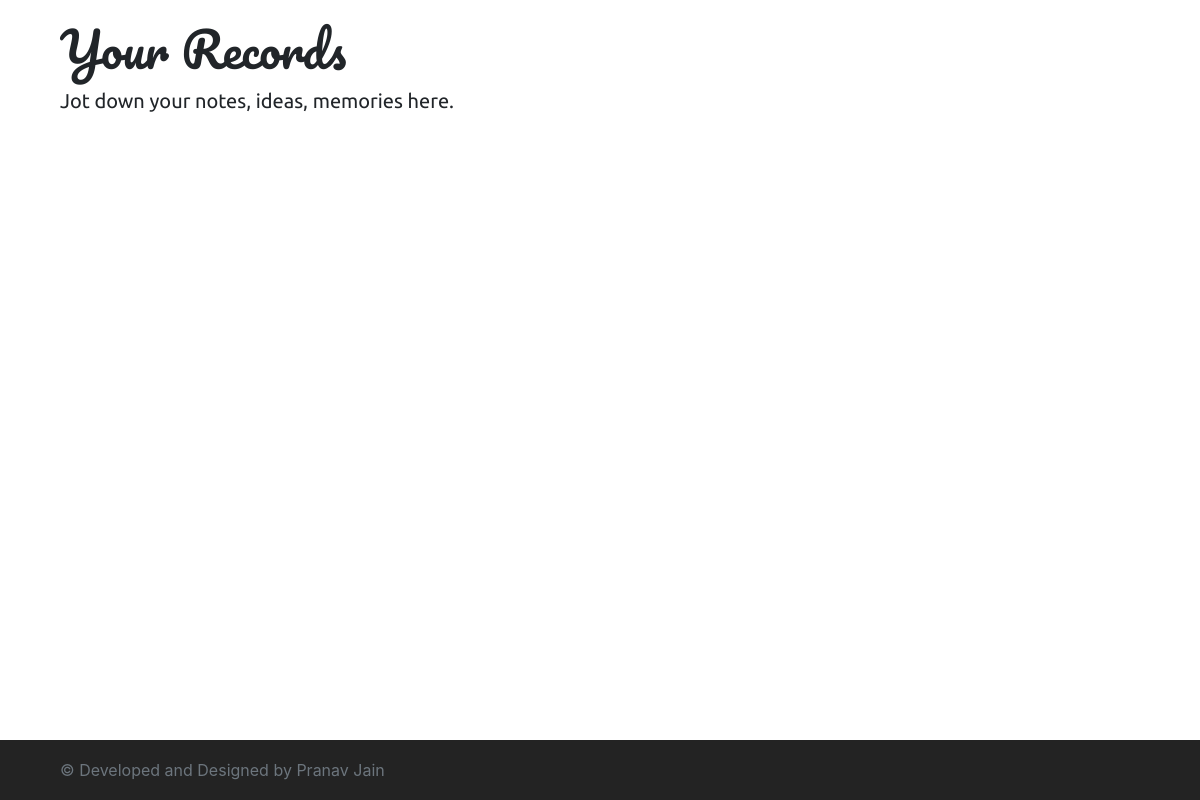
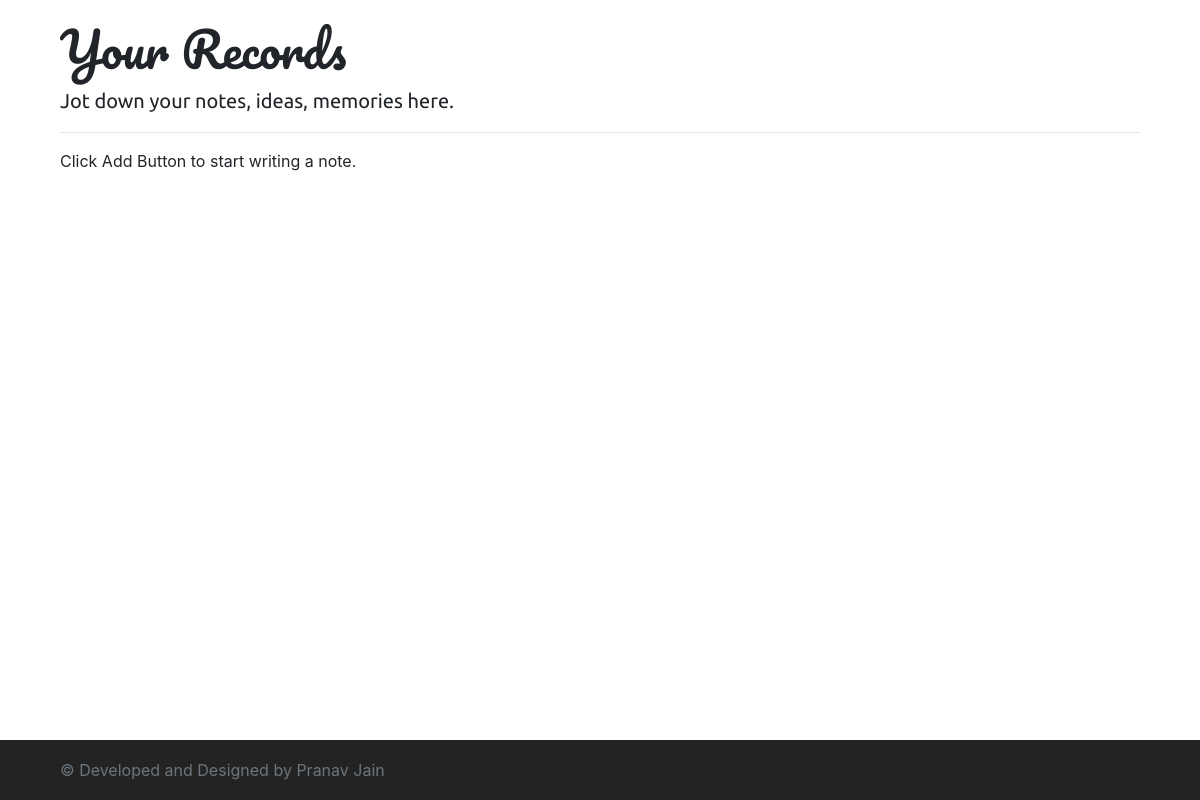
Before and after one commit to pranavj1001/StyleRecords, an Electron app: page index.html in a window 1200 px wide. Drawn offline with nearby package versions, Linux system fonts and the light colour scheme.

Commit message:
add list div

```diff
--- a/index.html
+++ b/index.html
@@ -19,13 +19,18 @@
   <body>
 
     <!-- Begin page content -->
-    <main role="main" class="container-fluid container-fluid--custom-padding">
+    <main role="main" class="container-fluid container-wrapper">
       <h1 class="main-text--heading main-text--heading--margin-top-40px">Your <strong>Records</strong></h1>
       <p class="lead main-text--paragraph">Jot down your notes, ideas, memories here.</p>
+      <hr>
     </main>
 
+    <div class="container-fluid container-wrapper">
+      <p>Click Add Button to start writing a note.</p>
+    </div>
+
     <footer class="footer">
-      <div class="container-fluid container-fluid--custom-padding">
+      <div class="container-fluid container-wrapper">
         <span class="text-muted">&copy; Developed and Designed by Pranav Jain</span>
       </div>
     </footer>
--- a/style.css
+++ b/style.css
@@ -16,7 +16,7 @@ body {
   max-width: 680px;
   padding: 0 15px;
 }
-.container-fluid--custom-padding {
+.container-wrapper {
   padding-left: 5%;
   padding-right: 5%;
 }
```
